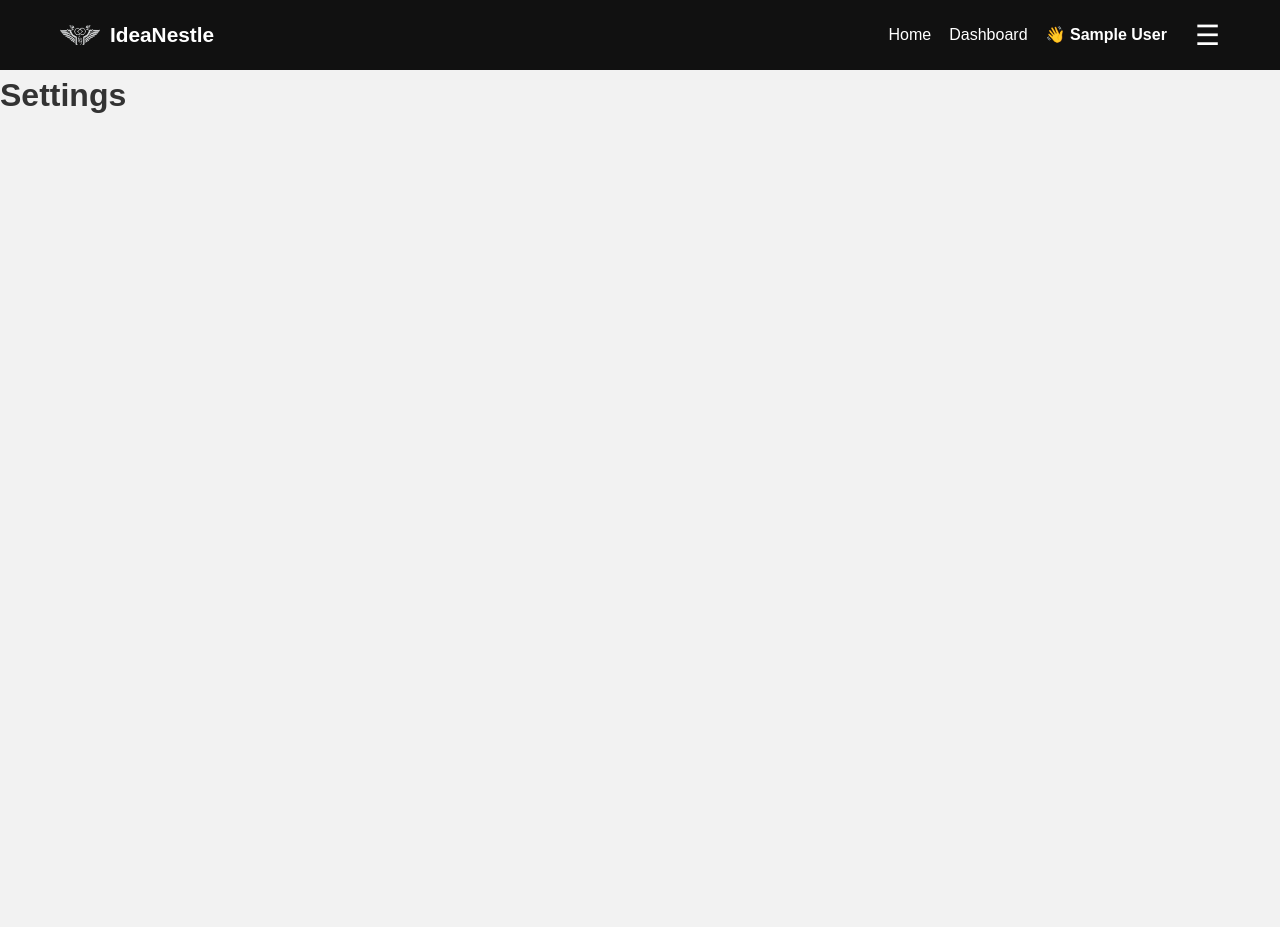
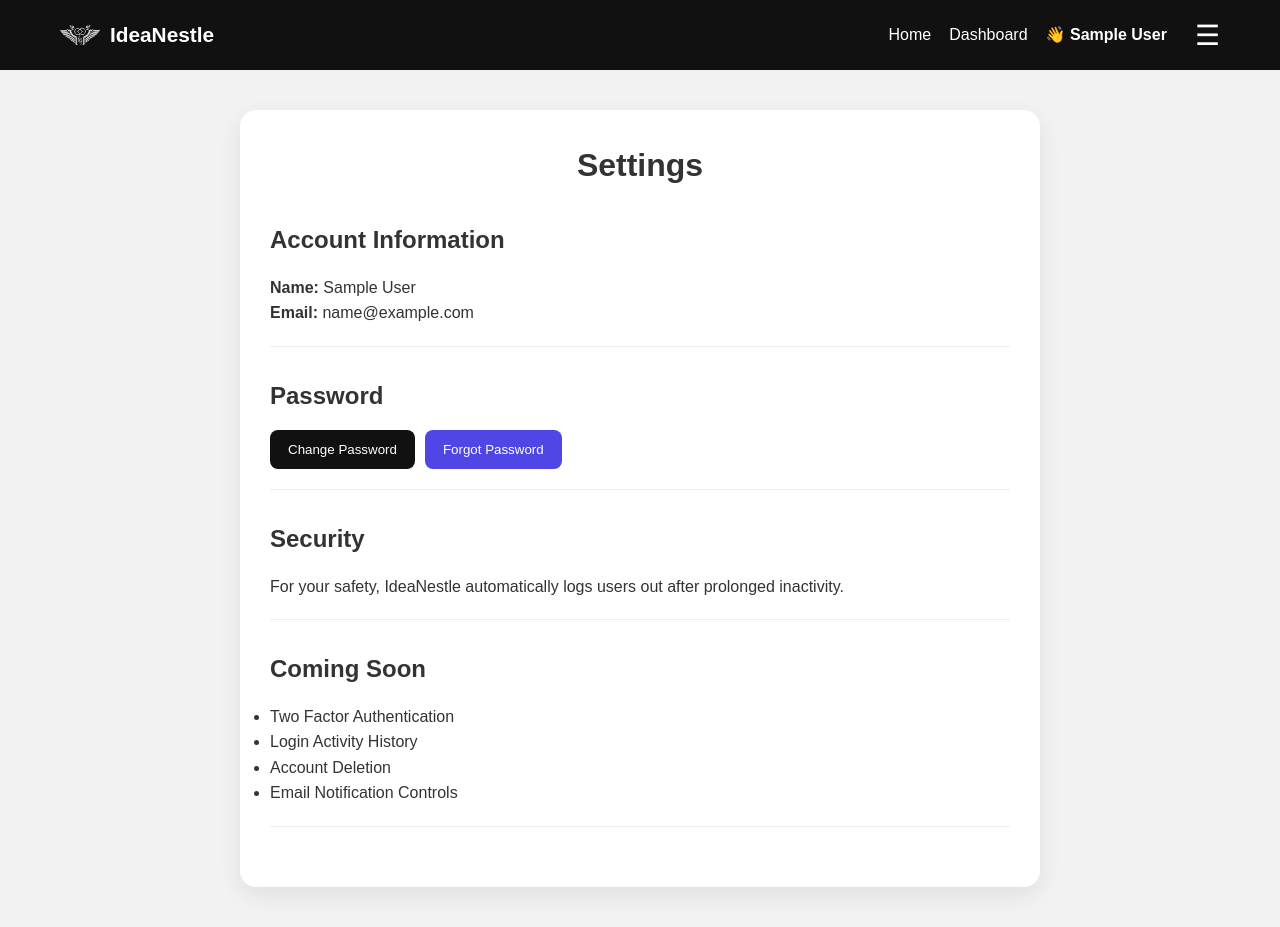
Before and after one commit to Ganesh-B-S/IdeaNestle, a React app in the folder frontend/: page /Settings in a window 1280 px wide. Before the commit the page ends 800 px from the top, so only its background shows below. Built offline with nearby package versions, Linux system fonts and the light colour scheme; no server answers; sample sign-in values are in the browser's storage; the HTML template or start-up script is replaced by a standard one.

Commit message:
Added Settings option

```diff
--- /dev/null
+++ b/frontend/src/pages/Settings.css
@@ -0,0 +1,58 @@
+.settings-page {
+  display: flex;
+  justify-content: center;
+
+  padding: 40px;
+}
+
+.settings-card {
+  width: 100%;
+  max-width: 800px;
+
+  background: white;
+
+  padding: 30px;
+
+  border-radius: 16px;
+
+  box-shadow:
+    0 8px 25px
+    rgba(0,0,0,.08);
+}
+
+.settings-card h1 {
+  text-align: center;
+
+  margin-bottom: 30px;
+}
+
+.settings-section {
+  margin-bottom: 30px;
+
+  padding-bottom: 20px;
+
+  border-bottom: 1px solid #eee;
+}
+
+.settings-section h2 {
+  margin-bottom: 15px;
+}
+
+.settings-btn {
+  background: #111;
+  color: white;
+
+  border: none;
+
+  padding: 12px 18px;
+
+  border-radius: 8px;
+
+  cursor: pointer;
+
+  margin-right: 10px;
+}
+
+.settings-btn.secondary {
+  background: #4f46e5;
+}
--- a/frontend/src/pages/Settings.jsx
+++ b/frontend/src/pages/Settings.jsx
@@ -1,7 +1,75 @@
+import "./Settings.css";
+
 export default function Settings() {
+  const user = JSON.parse(
+    localStorage.getItem("user") || "{}"
+  );
+
   return (
-    <div>
-      <h1>Settings</h1>
+    <div className="settings-page">
+      <div className="settings-card">
+
+        <h1>Settings</h1>
+
+        <div className="settings-section">
+          <h2>Account Information</h2>
+
+          <p>
+            <strong>Name:</strong>{" "}
+            {user.name}
+          </p>
+
+          <p>
+            <strong>Email:</strong>{" "}
+            {user.email}
+          </p>
+        </div>
+
+        <div className="settings-section">
+          <h2>Password</h2>
+
+          <button className="settings-btn">
+            Change Password
+          </button>
+
+          <button className="settings-btn secondary">
+            Forgot Password
+          </button>
+        </div>
+
+        <div className="settings-section">
+          <h2>Security</h2>
+
+          <p>
+            For your safety, IdeaNestle
+            automatically logs users out
+            after prolonged inactivity.
+          </p>
+        </div>
+
+        <div className="settings-section">
+          <h2>Coming Soon</h2>
+
+          <ul>
+            <li>
+              Two Factor Authentication
+            </li>
+
+            <li>
+              Login Activity History
+            </li>
+
+            <li>
+              Account Deletion
+            </li>
+
+            <li>
+              Email Notification Controls
+            </li>
+          </ul>
+        </div>
+
+      </div>
     </div>
   );
 }
```
